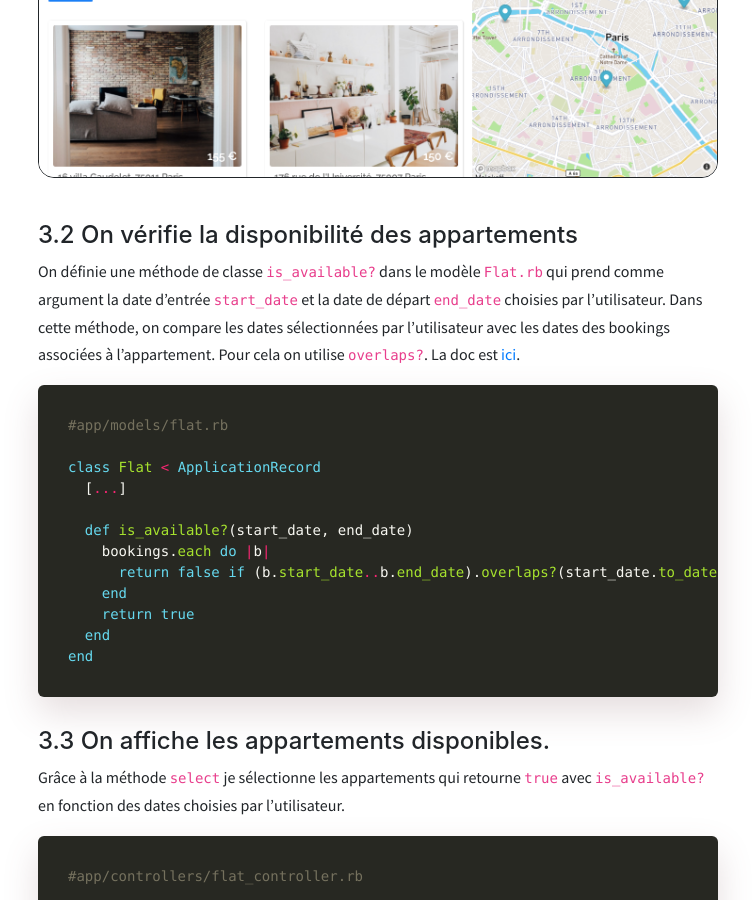
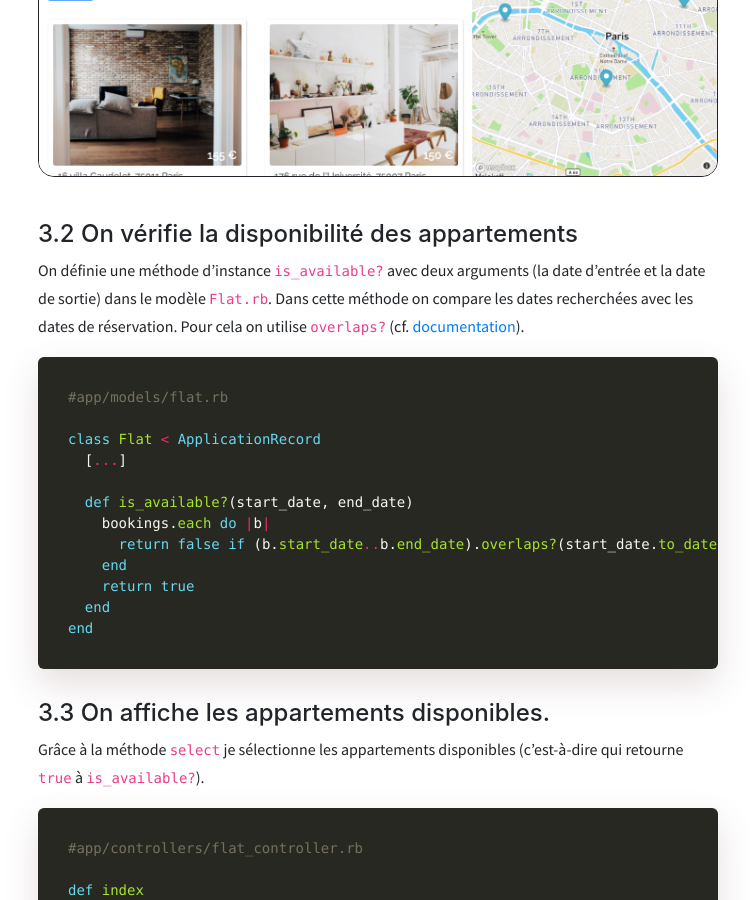
Before and after one commit to alexandrebk/alexandrebk.github.io, a Jekyll site: the page built from _posts/2000-01-01-draft-multisearch.md, in a window 1280 px wide and 900 px high, scrolled down 6048 px. Shown: the whole window, without its empty margins (262-1017 px from the left). Built offline with Jekyll 4.4.1, drawn with Linux system fonts in a browser that asks for light colours; nearby versions of some CDN libraries; some of the changed text lies outside the part shown.

Commit message:
Some modifications after proofreading

````diff
--- a/_posts/2000-01-01-draft-multisearch.md
+++ b/_posts/2000-01-01-draft-multisearch.md
@@ -26,8 +26,7 @@
 
 gem 'pg_search'
 ```
-puis on lance l'installation grâce à `bundle install`
-
+Puis on lance l'installation grâce à `bundle install`
 ```shell
 # Gemfile
 
@@ -56,7 +55,7 @@
 
 Pour vérifier que le scope fonctionne, je teste en console.
 
-```shell
+```ruby
 # rails c
 
 Flat.search_by_description_and_address('Gaudelet')
@@ -95,7 +94,7 @@
 
 if flats_filter.present?
   if flats_filter[:search].present?
-    @flats = Flat.search_by_description_and_address("%#{flats_filter[:search]}%")
+    @flats = Flat.search_by_description_and_address(flats_filter[:search])
   end
 end
 ```
@@ -165,7 +164,8 @@
 <br>
 #### 3.2 On vérifie la disponibilité des appartements
 
-On définie une méthode de classe `is_available?` dans le modèle `Flat.rb` qui prend comme argument la date d'entrée `start_date` et la date de départ `end_date` choisies par l'utilisateur. Dans cette méthode, on compare les dates sélectionnées par l'utilisateur avec les dates des bookings associées à l'appartement. Pour cela on utilise `overlaps?`. La doc est [ici](https://apidock.com/rails/Range/overlaps%3F).
+On définie une méthode d'instance `is_available?` avec deux arguments (la date d'entrée et la date de sortie) dans le modèle `Flat.rb`.
+Dans cette méthode on compare les dates recherchées avec les dates de réservation. Pour cela on utilise `overlaps?` (cf. [documentation](https://apidock.com/rails/Range/overlaps%3F)).
 
 ```ruby
 #app/models/flat.rb
@@ -185,7 +185,7 @@
 
 #### 3.3 On affiche les appartements disponibles.
 
-Grâce à la méthode `select` je sélectionne les appartements qui retourne `true` avec `is_available?` en fonction des dates choisies par l'utilisateur.
+Grâce à la méthode `select` je sélectionne les appartements disponibles (c'est-à-dire qui retourne `true` à `is_available?`).
 
 ```ruby
 #app/controllers/flat_controller.rb
````
Also changed, not shown: other parts of _posts/2000-01-01-draft-multisearch.md (+1 -1 lines).
